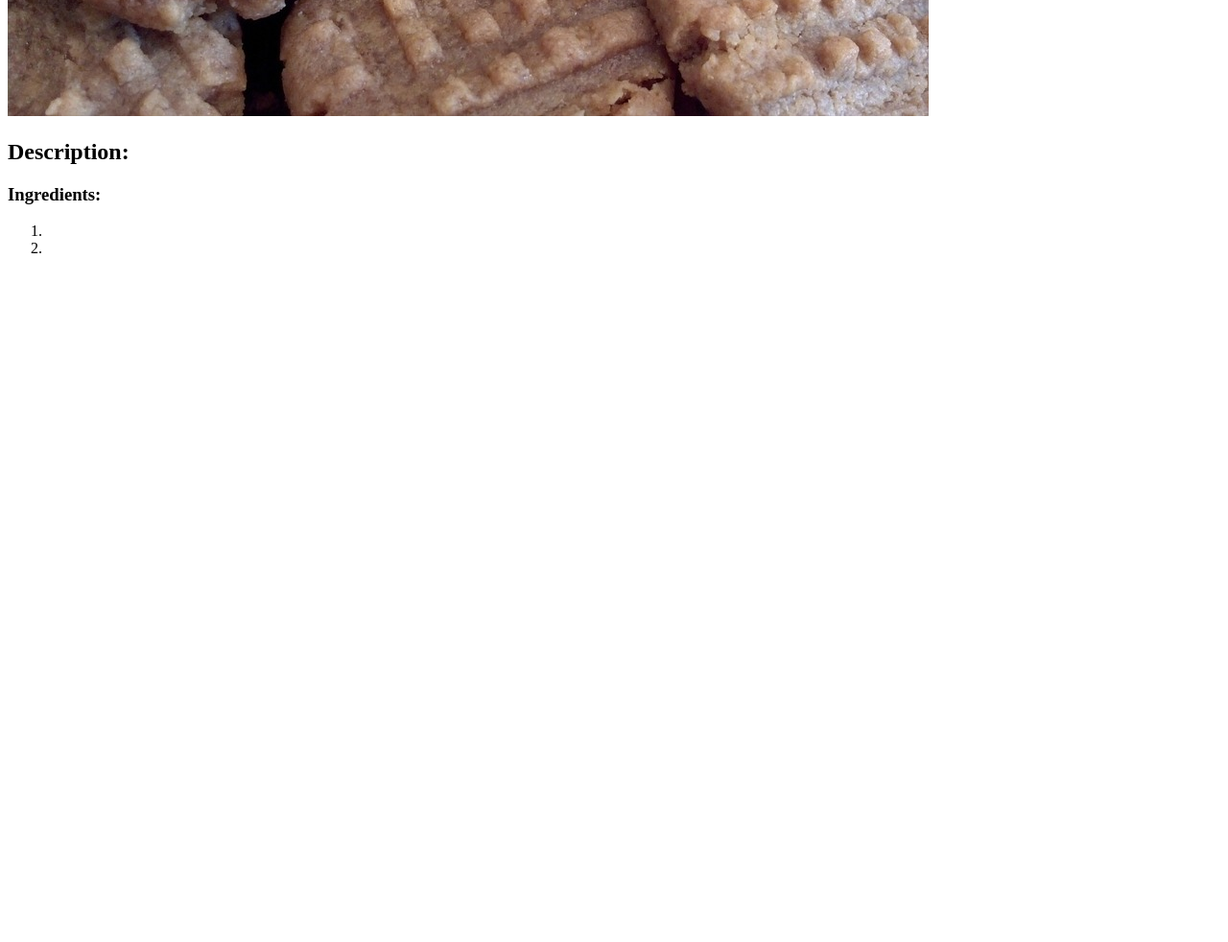
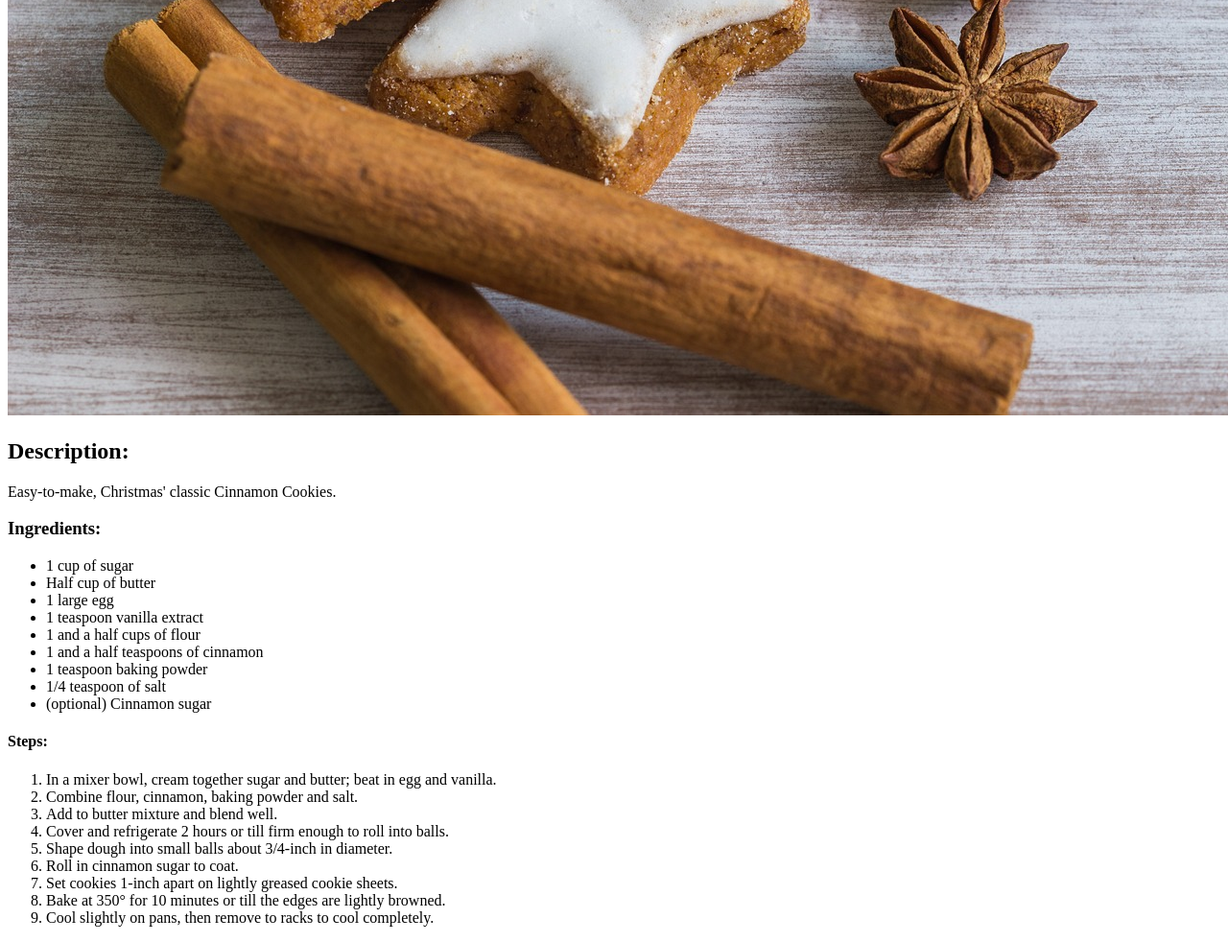
Before and after one commit to insodel/odin-recipes, a plain HTML site: page recipes/cinnamon.html in a window 1280 px wide. Shown: the part 500-1482 px from the top of the page at 96% size. Before the commit the page ends 800 px from the top, so only its background shows below. Drawn offline with Linux system fonts and the light colour scheme.

Commit message:
Second recipe done and linked

```diff
--- a/recipes/cinnamon.html
+++ b/recipes/cinnamon.html
@@ -3,18 +3,37 @@
 
 <head>
     <meta charset="utf-8">
-    <title>Peanut Butter Cookies</title>
+    <title>Cinnamon Cookies</title>
     <meta name="viewport" content="width=device-width, initial-scale=1.0">
     <meta name="description" content="HTML project from The Odin Project's curriculum">
 </head>
 <body>
-    <h1>Peanut Butter Cookies Recipe</h1>
-    <img src="images/peanut-butter-cookies.jpg" alt="Peanut butter cookies close-up">
+    <h1>Cinnamon Cookies Recipe</h1>
+    <img src="images/cinnamon-cookies.jpg" alt="Cinnamon cookies with white glassing and two cinnamon sticks">
     <h2>Description:</h2>
-    <p></p>
+    <p>Easy-to-make, Christmas' classic Cinnamon Cookies.</p>
     <h3>Ingredients:</h3>
+    <ul>
+	<li>1 cup of sugar</li>
+	<li>Half cup of butter</li>
+	<li>1 large egg</li>
+	<li>1 teaspoon vanilla extract</li>
+	<li>1 and a half cups of flour</li>
+	<li>1 and a half teaspoons of cinnamon</li>
+	<li>1 teaspoon baking powder</li>
+	<li>1/4 teaspoon of salt</li>
+	<li>(optional) Cinnamon sugar</li>
+    </ul>
+    <h4>Steps:</h4>
     <ol>
-	<li></li>
-	<li></li>
+	<li>In a mixer bowl, cream together sugar and butter; beat in egg and vanilla.</li>
+   	<li>Combine flour, cinnamon, baking powder and salt.</li>
+	<li>Add to butter mixture and blend well.</li>
+	<li>Cover and refrigerate 2 hours or till firm enough to roll into balls.</li>
+	<li>Shape dough into small balls about 3/4-inch in diameter.</li>
+	<li>Roll in cinnamon sugar to coat.</li>
+	<li>Set cookies 1-inch apart on lightly greased cookie sheets.</li>
+	<li>Bake at 350° for 10 minutes or till the edges are lightly browned.</li>
+	<li>Cool slightly on pans, then remove to racks to cool completely.</li>
     </ol>
 </body>
```
Also changed, not shown: recipes/peanut-butter.html (+1 -1 lines), recipes/images/cinnamon-cookies.jpg (added).
